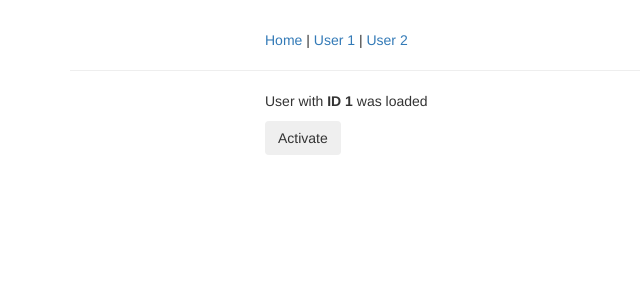
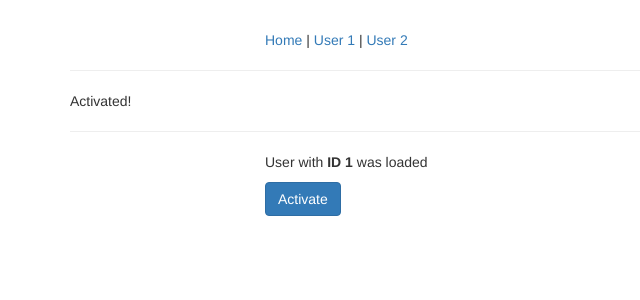
Before and after one commit to BeataJ/observable, an Angular app: page /user/1 in a window 1280 px wide. Shown: the top 300 px of the page, without its empty margins (0-640 px from the left). Built offline with nearby package versions, Linux system fonts and the light colour scheme.

Commit message:
add p Activated!

```diff
--- a/src/app/app.component.html
+++ b/src/app/app.component.html
@@ -12,6 +12,8 @@
     </div>
   </div>
   <hr />
+  <p>Activated!</p>
+  <hr/>
   <div class="row">
     <div class="col-xs-12 col-sm-10 col-md-8 col-sm-offset-1 col-md-offset-2">
       <router-outlet></router-outlet>
--- a/src/app/user/user.component.html
+++ b/src/app/user/user.component.html
@@ -1,2 +1,2 @@
 <p>User with <strong>ID {{ id }}</strong> was loaded</p>
-<button class="btn btn-primart">Activate</button>
+<button class="btn btn-primary">Activate</button>
```
